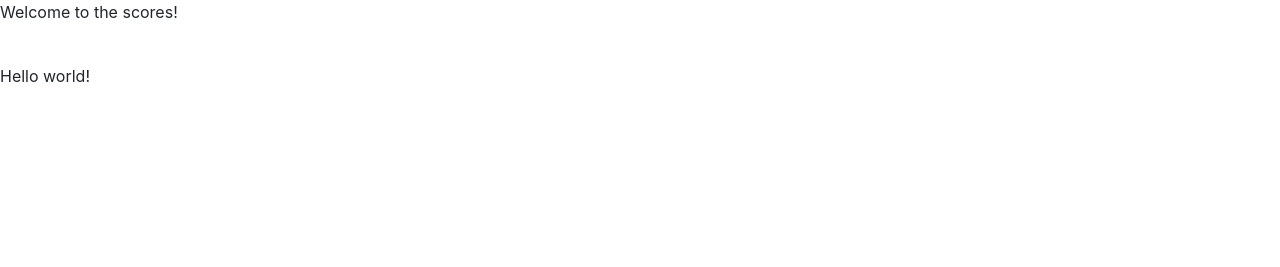
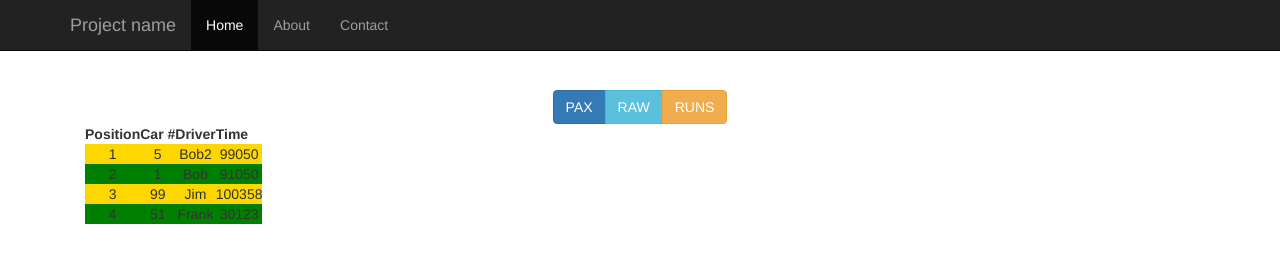
Before and after one commit to zero10/mjtimingdisplay, a website: page index.html in a window 1280 px wide. Drawn offline with nearby package versions, Linux system fonts and the light colour scheme.

Commit message:
Dragging in some more bits - quick test of bootstrap and angular on the page, the navbar probably isn't going to stay I don't like it so far

```diff
--- a/bower.json
+++ b/bower.json
@@ -8,11 +8,11 @@
     "jstorage": "*",
     "highcharts": "4.*",
     "json2": "*",
-    "requirejs": "*",
-    "requirejs-text": "*",
     "angular": "1.3.*",
     "bootstrap": "*",
-    "datatables": "*"
+    "datatables": "*",
+    "angular-ui": "~0.4.0",
+    "ng-grid": "~2.0.11"
   },
   "ignore": [
     "**/.*",
--- a/css/main.css
+++ b/css/main.css
@@ -0,0 +1,16 @@
+body {
+  padding-top: 50px;
+}
+.starter-template {
+  padding: 40px 15px;
+  text-align: center;
+}
+.gridStyle {
+    border: 1px solid rgb(212,212,212);
+}
+.tableOdd {
+    background-color: green;
+}
+.tableEven {
+    background-color: gold;
+}
--- a/index.html
+++ b/index.html
@@ -1,18 +1,63 @@
 <!doctype html>
-<html lang="en" ng-app="myApp">
+<html lang="en">
 <head>
-  <meta charset="utf-8">
+  <meta name="viewport" content="width=device-width, initial-scale=1" charset="utf-8">
   <title>Scores</title>
   <link rel="stylesheet" href="bower_components/bootstrap/dist/css/bootstrap.css">
   <link rel="stylesheet" href="css/main.css">
+  <script src="bower_components/jquery/jquery.js"></script>
   <script src="bower_components/angular/angular.js"></script>
+  <script src="bower_components/underscore/underscore.js"></script>
   <script src="js/main.js"></script>
 </head>
-<body>
-  <div ng-controller="appController">
-    <p>Welcome to the {{'scores' + '!'}}</p>
-    <br>
-    <p>{{text}}</p>
+  <body ng-app="myApp">
+
+    <div class="navbar navbar-inverse navbar-fixed-top" role="navigation">
+      <div class="container">
+        <div class="navbar-header">
+          <button type="button" class="navbar-toggle" data-toggle="collapse" data-target=".navbar-collapse">
+            <span class="sr-only">Toggle navigation</span>
+            <span class="icon-bar"></span>
+            <span class="icon-bar"></span>
+            <span class="icon-bar"></span>
+          </button>
+          <a class="navbar-brand" href="#">Project name</a>
+        </div>
+        <div class="collapse navbar-collapse">
+          <ul class="nav navbar-nav">
+            <li class="active"><a href="#">Home</a></li>
+            <li><a href="#about">About</a></li>
+            <li><a href="#contact">Contact</a></li>
+          </ul>
+        </div><!--/.nav-collapse -->
+      </div>
+    </div>
+
+    <div class="container"  ng-controller="appController">
+
+      <div class="starter-template">
+
+    <div class="btn-group">
+      <a href="index.html?PAX" class="btn btn-primary">PAX</a>
+      <a href="index.html?RAW" class="btn btn-info">RAW</a>
+      <a href="index.html?SINGLE#11" class="btn btn-warning">RUNS</a>
+    </div>
+    <div class="resultsTable" ng-show="hasData()">
+      <table>
+        <thead>
+          <tr><th>Position</th><th>Car #</th><th>Driver</th><th>Time</th></tr>
+        </thead>
+        <tbody>
+          <tr ng-repeat="result in data" ng-class="{tableEven: !($index%2), tableOdd: ($index%2)}">
+            <td>{{$index + 1}}</td><td>{{result.number}}</td><td>{{result.driver}}</td><td>{{result.time}}</td>
+          </tr>
+        </tbody>
+      </table>
+    </div>
+    <div class="noResults" ng-hide="hasData()">
+      No results!
+    </div>
   </div>
-</body>
+    </div>
+  </body>
 </html>
--- a/js/main.js
+++ b/js/main.js
@@ -2,5 +2,22 @@
 
 angular.module('myApp', [])
 .controller('appController', function ($scope, $http) {
+  // on page load make the http request to get score data
+  // process it - times should maybe be total in ms, we can use a formatter on them later
+  // parse the query string to get raw/pax/runs, on runs use a hash fragment for one car only, otherwise full list
+  // helper buttons to strip the hash fragment and show all runs
+
+  // index.html should be preparing a bootstrap grid or something to put the data in instead of just a html table
+  // keep in mind it needs to keep each row grouped together when on wide and narrow displays
+  // we could collapse or remove some columns when viewed vertically, perhaps car could be removed for this view
   $scope.text = "Hello world!";
+  $scope.data = [
+    { driver:"Bob2", number: 5, time: 99050},
+    { driver:"Bob", number: 1, time: 91050},
+    { driver:"Jim", number: 99, time: 100358},
+    { driver:"Frank", number: 51, time: 30123}
+  ];
+  $scope.hasData = function() {
+    return !_.isUndefined($scope.data) && $scope.data.length > 0;
+  };
 });
```
